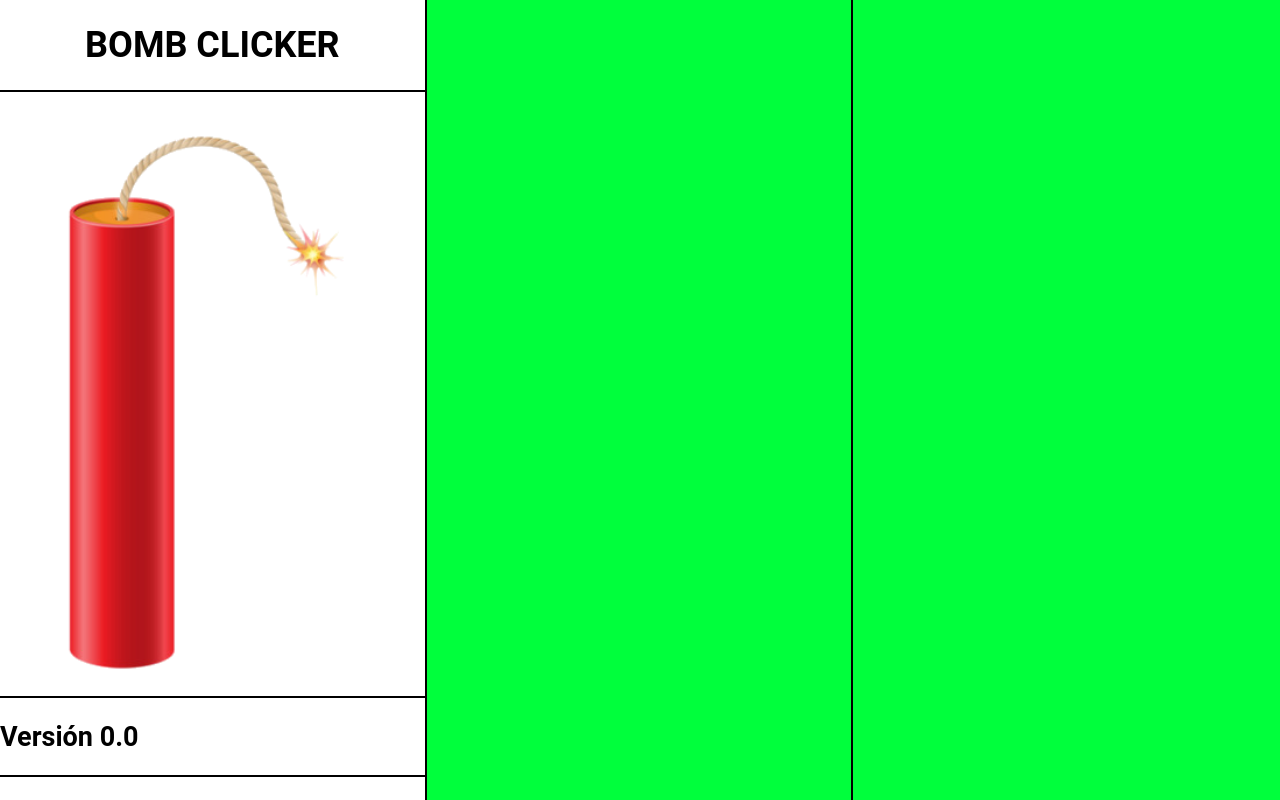
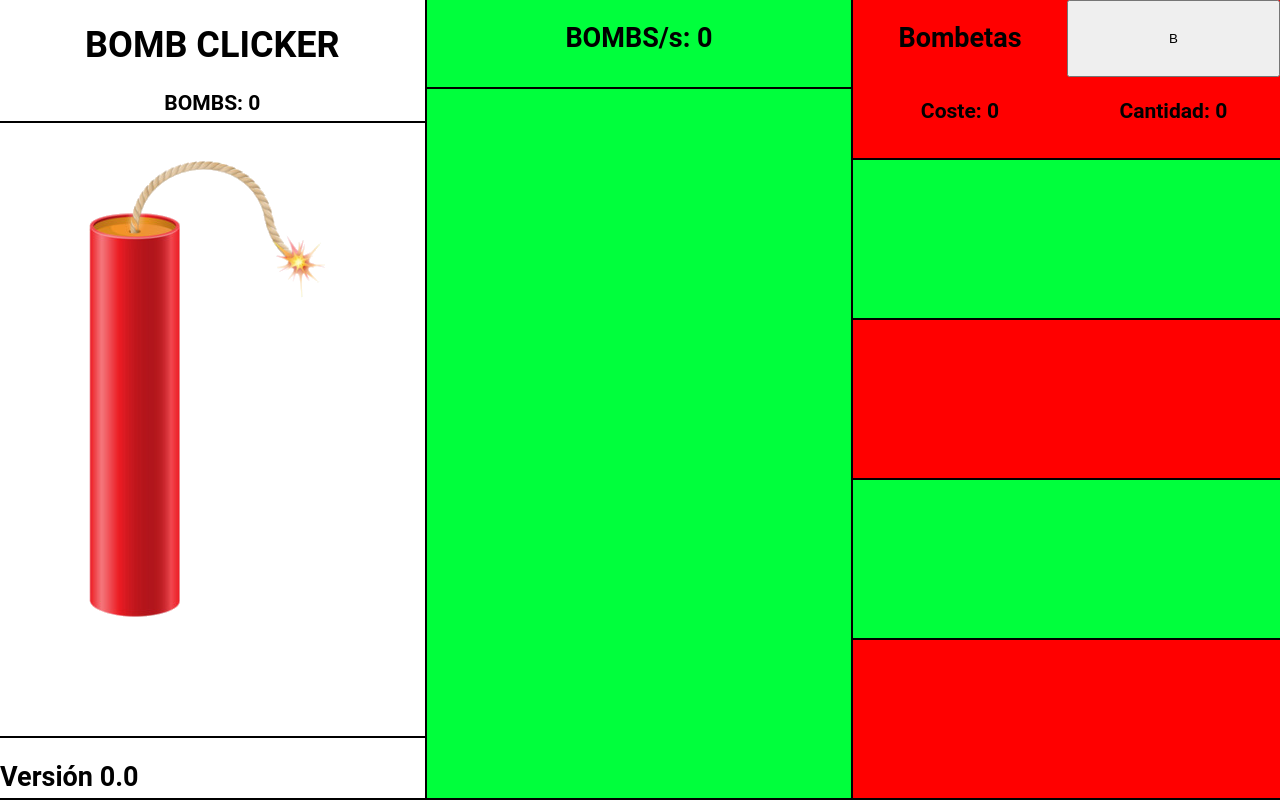
Before and after one commit to Materioprima/PersonalArrabal, a plain HTML site: page Juegaso/index.html in a window 1280 px wide. Drawn offline with nearby package versions, Linux system fonts and the light colour scheme.

Commit message:
Version 0.1

```diff
--- a/Juegaso/hacks.js
+++ b/Juegaso/hacks.js
@@ -1,6 +1,26 @@
 $(document).ready(function(){
-	var bomba{
-		cantidad: 0;
-
-	}
-}
+	var bombas=0;
+	var toque=1;
+	var incoming=0;
+	var contador= $(".in1>h3");
+	var segundo= $(".in2>h2");
+	setInterval(function(){
+		bombas+=incoming;
+		contador.text('BOMBS: '+bombas);
+		segundo.text('BOMBS/s: '+incoming);
+	},1000);
+	$(".foto").mousedown(function() {
+		$(".foto").css({
+			transform: 'scale3d(1.15,1.15,1) rotate(10deg)',
+			opacity: '0.95'
+		});;
+		bombas+=toque;
+		contador.text('BOMBS: '+bombas);
+	});
+	$(".in1").mouseup(function() {
+		$(".foto").css({
+			transform: 'scale3d(1,1,1) rotate(0deg)',
+			opacity: '1'
+		});
+	});
+});
--- a/Juegaso/index.html
+++ b/Juegaso/index.html
@@ -16,6 +16,7 @@
 		<div class="area1">
 			<div class="in1">
 				<h1>BOMB CLICKER</h1>
+				<h3>BOMBS: 0</h3>
 			</div>
 			<div class="in1">
 				<img src="bomb.png" alt="" class="foto">
@@ -25,10 +26,22 @@
 			</div>
 		</div>
 		<div class="area2">
-
+			<div class="in2">
+				<h2>BOMBS/s: 0</h2>
+			</div>
+			<div class="in2"></div>
 		</div>
 		<div class="area3">
-
+			<div class="in3">
+				<h2>Bombetas</h2>
+				<button>B</button>
+				<h3>Coste: 0</h3>
+				<h3>Cantidad: 0</h3>
+			</div>
+			<div class="in3"></div>
+			<div class="in3"></div>
+			<div class="in3"></div>
+			<div class="in3"></div>
 		</div>
 	</div>
 </body>
--- a/Juegaso/style.css
+++ b/Juegaso/style.css
@@ -11,13 +11,12 @@ body {
 .grid{
   display: grid;
   grid-template: 1fr/1fr 1fr 1fr;
-  overflow: hidden;
 }
 
 .area1{
   grid-column: 1 / 2;
-  display: subgrid;
-  grid-template: 1fr 3fr 0.5fr / 1fr;
+  display: grid;
+  grid-template: 1fr 5fr 0.5fr / 1fr;
   height: 100vh;
   background-color: white;
   border-right: 2px solid black;
@@ -25,20 +24,42 @@ body {
 .area2{
   grid-column: 2 / 3;
   height: 100vh;
+  display: grid;
+  grid-template: 0.5fr 4fr / 1fr;
   border-right: 2px solid black;
 }
 .area3{
   grid-column: 3 / 4;
+  display: grid;
+  grid-template: 1fr 1fr 1fr 1fr 1fr / 1fr;
   height: 100vh;
 }
 
 .in1{
   border-bottom: 2px solid black;
   text-align: center;
+  overflow: hidden;
+}
+
+.in2{
+  border-bottom: 2px solid black;
+  text-align: center;
+  overflow: hidden;
+}
+
+.in3{
+  border-bottom: 2px solid black;
+  display: grid;
+  grid-template: 0.5fr 4fr / 1fr 1fr;
+  text-align: center;
+  overflow: hidden;
+}
+
+.in3:nth-child(odd){
+  background-color: red;
 }
 
 .foto{
-  height: 75vh;
   cursor: pointer;
 }
 
```
